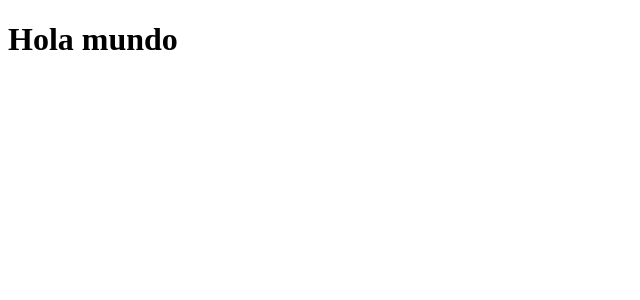
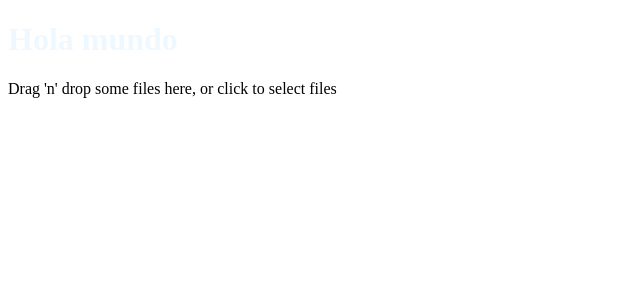
Before and after one commit to Kuroikuma/image_uploader-app, a React (Create React App) app: page / in a window 1280 px wide. Shown: the top 300 px of the page, without its empty margins (0-640 px from the left). Built offline with nearby package versions, Linux system fonts and the light colour scheme.

Commit message:
feat(Root):añadiendo svg de fondo y implementado el custom hook en el componente dropzone

```diff
--- a/src/app/components/dropzone/dropzone.js
+++ b/src/app/components/dropzone/dropzone.js
@@ -1,12 +1,14 @@
 import React, { useCallback } from 'react'
 import { useDropzone } from 'react-dropzone'
+import { useFileStorage } from './useFileStorage'
 
 export function DropzoneFile () {
+  const [fileUrl, fileHandler] = useFileStorage()
   const onDrop = useCallback((acceptedFiles) => {
     acceptedFiles && acceptedFiles.map((file) => {
-      return console.log(file)
+      return fileHandler(file)
     })
-  }, [])
+  }, [fileHandler])
   const { getRootProps, getInputProps, isDragActive } = useDropzone({ onDrop })
 
   return (
@@ -19,6 +21,7 @@ export function DropzoneFile () {
         : (
           <p>Drag 'n' drop some files here, or click to select files</p>
           )}
+      {fileUrl ? <img src={fileUrl} alt='FileStorage' /> : null}
     </div>
   )
 }
--- a/src/app/page/page.jsx
+++ b/src/app/page/page.jsx
@@ -1,8 +1,10 @@
 import style from './page.module.css'
+import { DropzoneFile } from '../components/dropzone/dropzone'
 export const Page = () => {
   return (
     <>
-      <h1 className={style.App}> Hola mundo</h1>
+      <h1 className={style.title}> Hola mundo</h1>
+      <DropzoneFile />
     </>
   )
 }
--- a/src/app/page/page.module.css
+++ b/src/app/page/page.module.css
@@ -0,0 +1,3 @@
+.title{
+  color: aliceblue;
+}
```
Also changed, not shown: src/assets/image.svg (added).
